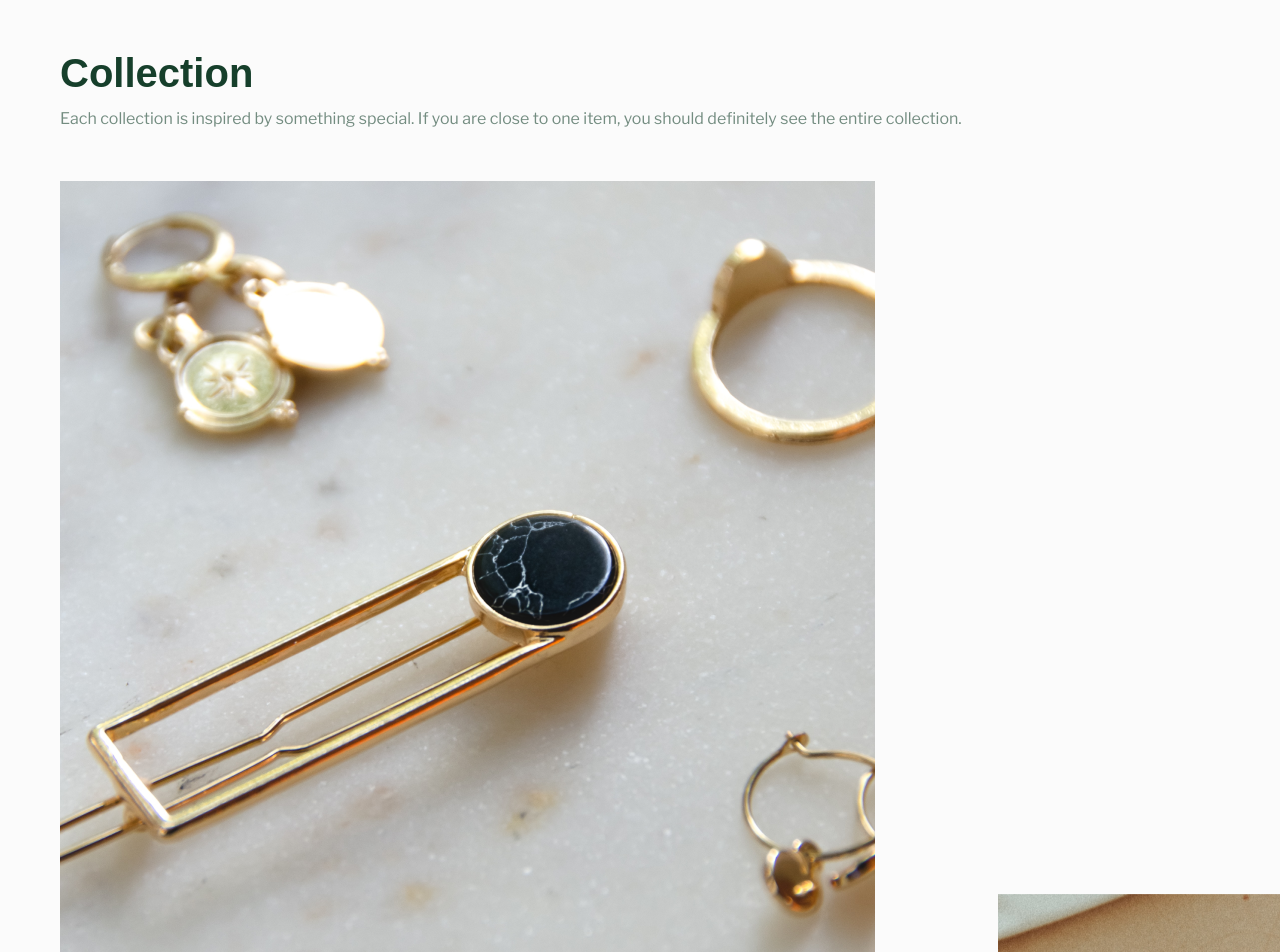
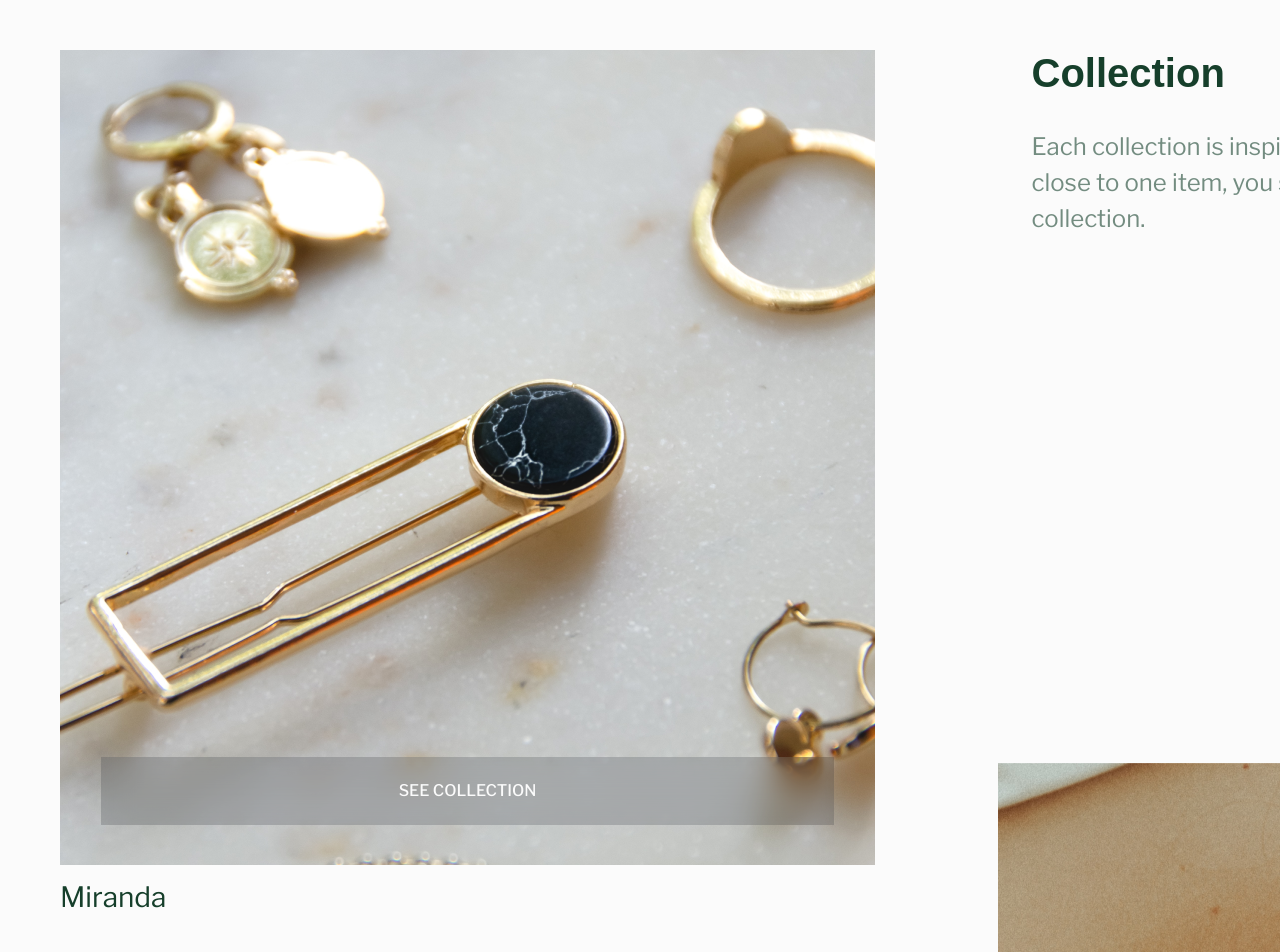
Before and after one commit to MatLish00010/shop-next, a Next.js app: page / in a window 1280 px wide. Shown: the part 880-1832 px from the top of the page. Built offline with nearby package versions, Linux system fonts and the light colour scheme; a web font is replaced by a local one.

Commit message:
added zigzag list

```diff
--- a/components/Button/styled.ts
+++ b/components/Button/styled.ts
@@ -1,17 +1,19 @@
 import styled, { css } from 'styled-components';
 
 import pxToRem from 'utils/typography/pxToRem';
+import { TypesStyled } from './types';
 
 // eslint-disable-next-line import/prefer-default-export
-export const Button = styled.button<{ variant?: 'text' | 'contained' | 'outlined' }>`
+export const Button = styled.button<TypesStyled>`
   position: relative;
-  font-size: ${({ theme: { typography } }) => typography.fontFamily.libreFranklin};
+  font-family: ${({ theme: { typography } }) => typography.fontFamily.libreFranklin};
   font-weight: 500;
   line-height: ${pxToRem(24)};
   padding: ${pxToRem(22)};
   width: 100%;
   text-align: center;
   text-transform: uppercase;
+  font-size: inherit;
   color: ${({ theme: { colors } }) => colors.palette.primary};
   transition: 100ms transform ease-in-out;
 
@@ -19,6 +21,24 @@ export const Button = styled.button<{ variant?: 'text' | 'contained' | 'outlined
     if (variant === 'outlined') {
       return css`
         border: ${pxToRem(1)} solid ${theme.colors.palette.primary};
+      `;
+    }
+
+    if (variant === 'blur') {
+      return css`
+        backdrop-filter: blur(15px);
+
+        &::before {
+          content: '';
+          position: absolute;
+          top: 0;
+          left: 0;
+          width: 100%;
+          height: 100%;
+          background-color: ${theme.colors.palette.dark[50]};
+          opacity: 0.4;
+          z-index: -1;
+        }
       `;
     }
 
--- a/components/Button/types.ts
+++ b/components/Button/types.ts
@@ -1,3 +1,3 @@
 export type TypesStyled = {
-  variant: 'text' | 'contained' | 'outlined';
+  variant?: 'text' | 'contained' | 'outlined' | 'blur' | undefined;
 };
--- a/components/Hero/styled.ts
+++ b/components/Hero/styled.ts
@@ -17,6 +17,7 @@ const HeroImage = styled(Image)`
 
 export const HeroMainImage = styled(HeroImage)`
   display: none;
+  height: 100%;
 
   @media ${({ theme: { screenSize } }) => screenSize.desktopM} {
     display: block;
--- a/components/ZigZagList/index.tsx
+++ b/components/ZigZagList/index.tsx
@@ -3,6 +3,7 @@ import Image_2 from 'assets/image_2.png';
 import Image_3 from 'assets/image_3.png';
 
 import * as S from './styled';
+import { ItemTitle } from './styled';
 
 const ZigZagList = () => (
   <S.Section>
@@ -15,13 +16,32 @@ const ZigZagList = () => (
     </S.WrapperTitle>
     <S.List>
       <S.Item>
+        <S.WrapperTitleDesktop>
+          <S.Title>Collection</S.Title>
+          <S.Description>
+            Each collection is inspired by something special. If you are close to one item, you should definitely see
+            the entire collection.
+          </S.Description>
+        </S.WrapperTitleDesktop>
         <S.ItemImage src={Image_1} alt="image_1" />
+        <S.ItemButton variant="blur" onClick={() => console.log('kek')}>
+          See collection
+        </S.ItemButton>
+        <S.ItemTitle>Miranda</S.ItemTitle>
       </S.Item>
       <S.Item>
         <S.ItemImage src={Image_2} alt="image_2" />
+        <S.ItemButton variant="blur" onClick={() => console.log('kek')}>
+          See collection
+        </S.ItemButton>
+        <S.ItemTitle>Rose</S.ItemTitle>
       </S.Item>
       <S.Item>
         <S.ItemImage src={Image_3} alt="image_3" />
+        <S.ItemButton variant="blur" onClick={() => console.log('kek')}>
+          See collection
+        </S.ItemButton>
+        <S.ItemTitle>Lilith</S.ItemTitle>
       </S.Item>
     </S.List>
   </S.Section>
--- a/components/ZigZagList/styled.ts
+++ b/components/ZigZagList/styled.ts
@@ -2,12 +2,14 @@ import styled from 'styled-components';
 import Image from 'next/image';
 
 import pxToRem from 'utils/typography/pxToRem';
+import Button from 'components/Button';
 
 export const Section = styled.section`
   padding: ${pxToRem(70)} ${pxToRem(16)} ${pxToRem(80)};
   max-width: ${pxToRem(1920)};
   width: 100%;
   margin: 0 auto;
+  position: relative;
 
   @media ${({ theme: { screenSize } }) => screenSize.desktopM} {
     padding: ${pxToRem(130)} ${pxToRem(60)} ${pxToRem(220)};
@@ -16,6 +18,23 @@ export const Section = styled.section`
 
 export const WrapperTitle = styled.div`
   margin-bottom: ${pxToRem(50)};
+
+  @media ${({ theme: { screenSize } }) => screenSize.desktopL} {
+    display: none;
+  }
+`;
+
+export const WrapperTitleDesktop = styled.div`
+  display: none;
+  position: absolute;
+  top: 0;
+  right: 0;
+  transform: translateX(calc(105% + var(--gap-column)));
+  max-width: ${pxToRem(670)};
+
+  @media ${({ theme: { screenSize } }) => screenSize.desktopL} {
+    display: block;
+  }
 `;
 
 export const Title = styled.h1`
@@ -25,6 +44,10 @@ export const Title = styled.h1`
   font-family: ${({ theme: { typography } }) => typography.fontFamily.calistoga};
   color: ${({ theme: { colors } }) => colors.palette.green[200]};
   margin-bottom: ${pxToRem(10)};
+
+  @media ${({ theme: { screenSize } }) => screenSize.desktopL} {
+    margin-bottom: ${pxToRem(32)};
+  }
 `;
 
 export const Description = styled.p`
@@ -32,10 +55,15 @@ export const Description = styled.p`
   font-size: ${pxToRem(16)};
   font-weight: 400;
   color: ${({ theme: { colors } }) => colors.palette.green[100]};
+
+  @media ${({ theme: { screenSize } }) => screenSize.desktopL} {
+    font-size: ${pxToRem(24)};
+    line-height: ${pxToRem(36)};
+  }
 `;
 
 export const List = styled.ul`
-  --gap-column: ${pxToRem(123)};
+  --gap-column: ${pxToRem(60)};
   --gap-row: 75%;
 
   display: grid;
@@ -43,6 +71,10 @@ export const List = styled.ul`
   @media ${({ theme: { screenSize } }) => screenSize.desktopM} {
     grid-template-columns: 1fr 1fr;
     column-gap: var(--gap-column);
+  }
+
+  @media ${({ theme: { screenSize } }) => screenSize.desktopL} {
+    --gap-column: ${pxToRem(123)};
   }
 `;
 
@@ -52,6 +84,9 @@ export const Item = styled.li`
   width: 100%;
   aspect-ratio: auto 1 / 1;
   margin-bottom: ${pxToRem(80)};
+  display: flex;
+  flex-direction: column;
+  justify-content: flex-end;
 
   &:last-child {
     margin-bottom: 0;
@@ -66,9 +101,28 @@ export const Item = styled.li`
   }
 `;
 
+export const ItemTitle = styled.h3`
+  font-family: ${({ theme: { typography } }) => typography.fontFamily.libreFranklin};
+  font-size: ${pxToRem(28)};
+  line-height: ${pxToRem(36)};
+  font-weight: 400;
+  color: ${({ theme: { colors } }) => colors.palette.green[200]};
+  position: absolute;
+  bottom: -${pxToRem(50)};
+  left: 0;
+`;
+
 export const ItemImage = styled(Image)`
   position: absolute;
   width: 100%;
   height: 100%;
   object-fit: cover;
 `;
+
+export const ItemButton = styled(Button)`
+  @media ${({ theme: { screenSize } }) => screenSize.desktopM} {
+    margin-bottom: ${pxToRem(40)};
+    width: 90%;
+    align-self: center;
+  }
+`;
```
